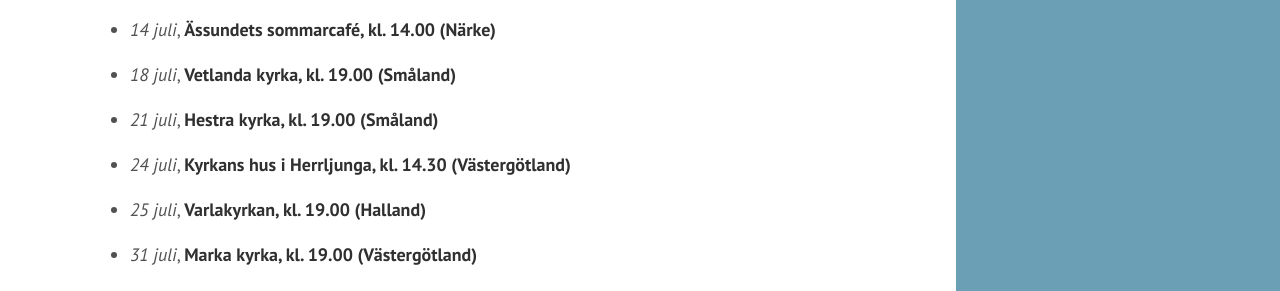
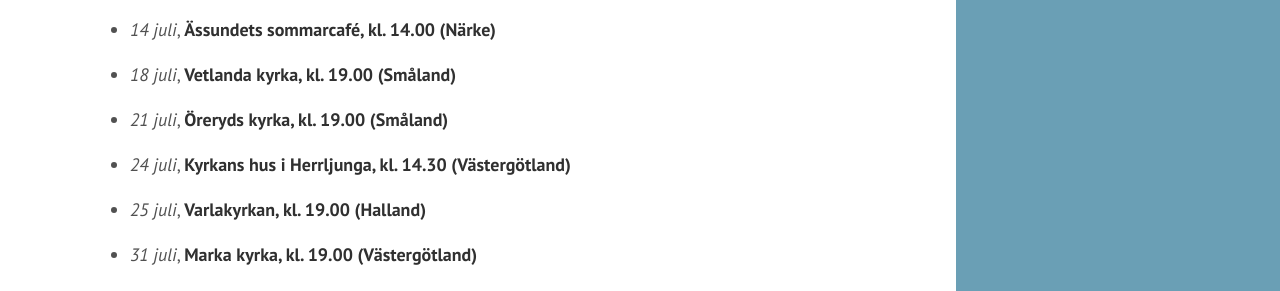
Before and after one commit to trinning/trinning.github.io, a Jekyll site: the page built from index.md, in a window 1280 px wide and 900 px high, scrolled down 885 px. Shown: the part 152-443 px from the top of the window. Built offline with Jekyll 4.4.1, drawn with Linux system fonts in a browser that asks for light colours.

Commit message:
Uppdaterat plats

```diff
--- a/index.md
+++ b/index.md
@@ -34,7 +34,7 @@ in lite norskt, amerikanskt, låtar från de brittiska öarna och visor från de
 
 * *18 juli*, **Vetlanda kyrka, kl. 19.00 (Småland)**
 
-* *21 juli*, **Hestra kyrka, kl. 19.00 (Småland)**
+* *21 juli*, **Öreryds kyrka, kl. 19.00 (Småland)**
 
 * *24 juli*, **Kyrkans hus i Herrljunga, kl. 14.30 (Västergötland)**
 
```
